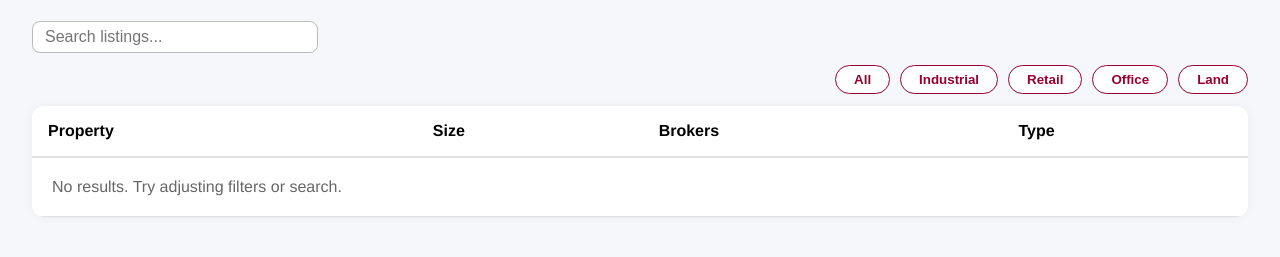
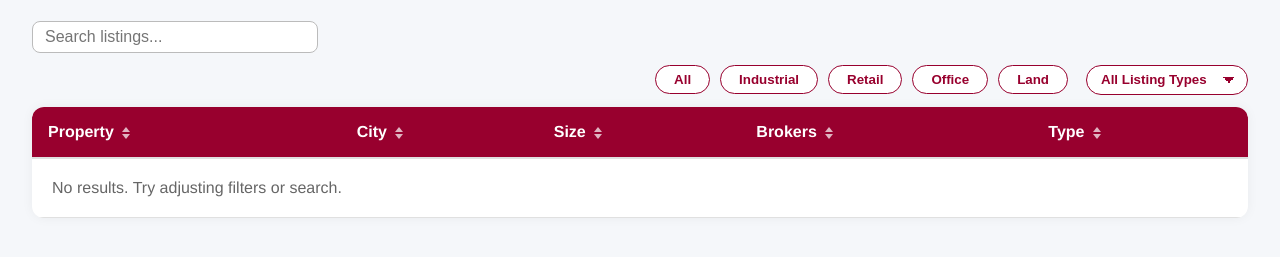
Before and after one commit to johnkirchenbauer69/buildout-proxy, a website: page index.html in a window 1280 px wide. Shown: the part 147-404 px from the top of the page. Drawn offline with Linux system fonts and the light colour scheme; no server answers.

Commit message:
Update index.html

```diff
--- a/index.html
+++ b/index.html
@@ -1,3 +1,4 @@
+<!-- index.html -->
 <!DOCTYPE html>
 <html lang="en">
 <head>
@@ -11,6 +12,17 @@
   <link rel="stylesheet" href="style.css" />
 </head>
 <body>
+<!-- Top progress bar -->
+<div id="topProgress" class="top-progress" hidden>
+  <div class="top-progress__bar"></div>
+</div>
+<!-- Loading overlay -->
+<div id="loading" class="loading-overlay" aria-live="polite" aria-busy="true" hidden>
+  <div class="loading-card">
+    <div class="spinner" role="progressbar" aria-label="Loading listings"></div>
+    <p class="loading-text">Loading listings…</p>
+  </div>
+</div>
   <!-- ===== SVG SPRITE: place once, anywhere in the page ===== -->
   <svg aria-hidden="true" style="position:absolute;width:0;height:0;overflow:hidden">
     <defs>
@@ -49,21 +61,33 @@
   </div>
 
   <!-- Filter buttons should live OUTSIDE the table -->
-  <div class="filter-buttons" style="display:flex;justify-content:flex-end;margin-bottom:12px;gap:10px;">
+<div class="filter-buttons" style="display:flex;justify-content:flex-end;margin-bottom:12px;gap:10px;flex-wrap:wrap;align-items:center;">
   <button class="filter-btn" data-type="">All</button>
   <button class="filter-btn" data-type="3">Industrial</button>
   <button class="filter-btn" data-type="2">Retail</button>
   <button class="filter-btn" data-type="1">Office</button>
   <button class="filter-btn" data-type="5">Land</button>
+
+  <!-- Listing Type dropdown -->
+  <label class="select-wrap" aria-label="Listing Type">
+    <select id="listingTypeSelect" class="select-control">
+      <option value="">All Listing Types</option>
+      <option value="lease">For Lease</option>
+      <option value="sale">For Sale</option>
+      <option value="both">For Sale & Lease</option>
+    </select>
+  </label>
 </div>
 
-  <table>
+
+  <table class="listing-table table-header-lee-red">
     <thead>
       <tr>
-        <th class="sortable" data-sort="location">Property</th>
-        <th class="sortable" data-sort="size">Size</th>
-        <th class="sortable" data-sort="brokers">Brokers</th>
-        <th class="sortable" data-sort="type">Type</th>
+        <th class="sortable" data-sort="location">Property <span class="sort-caret" aria-hidden="true"></span></th>
+        <th class="sortable" data-sort="city">City <span class="sort-caret" aria-hidden="true"></span></th>
+        <th class="sortable" data-sort="size">Size <span class="sort-caret" aria-hidden="true"></span></th>
+        <th class="sortable" data-sort="brokers">Brokers <span class="sort-caret" aria-hidden="true"></span></th>
+        <th class="sortable" data-sort="type">Type <span class="sort-caret" aria-hidden="true"></span></th>
       </tr>
     </thead>
     <tbody id="listing-body"></tbody>
```
Lines whose indentation alone changed are shown as unchanged.
